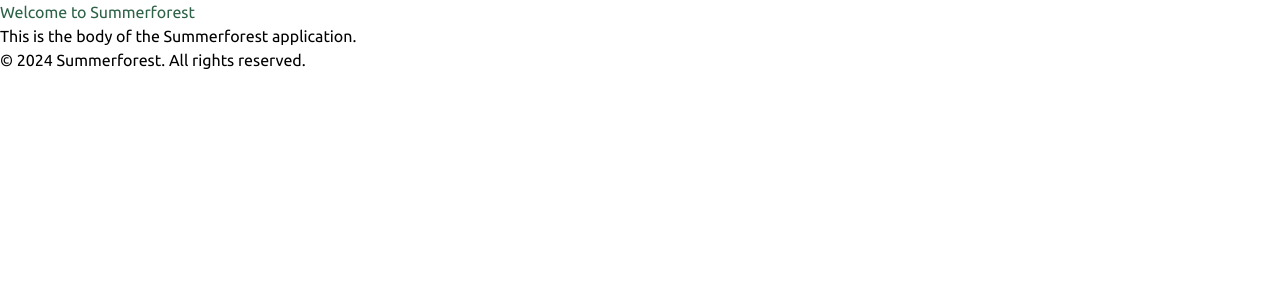
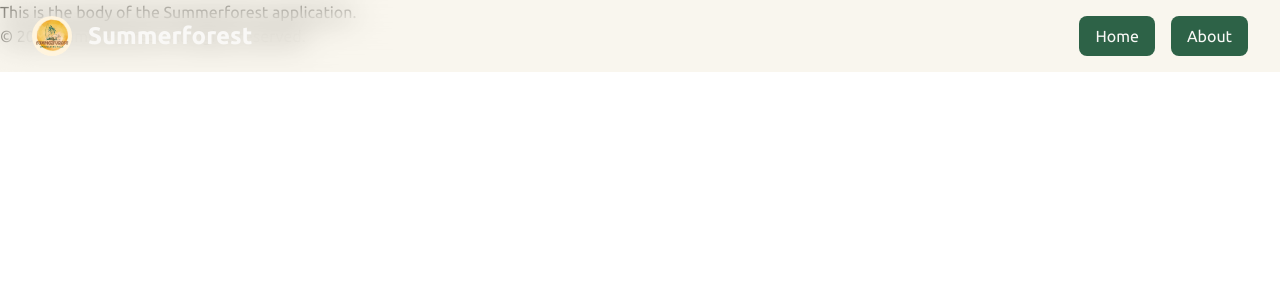
Before and after one commit to MosesJulian/summerforest, a Next.js app: page / in a window 1280 px wide. Shown: the top 300 px of the page. Built offline with nearby package versions, Linux system fonts and the light colour scheme.

Commit message:
feat: added a header (to be improved)

```diff
--- a/components/Header.tsx
+++ b/components/Header.tsx
@@ -1,8 +1,45 @@
+"use client";
+
+import Image from "next/image";
+import { useState } from "react";
+
 const Header = () => {
+    const [showImage, setShowImage] = useState(false);
+
     return (
-        <header>
-            <h1 className="text-primary">Welcome to Summerforest</h1>
-        </header>
+        <>
+            {showImage && (
+                <div
+                    className="absolute z-50 w-full h-full bg-black/40 backdrop-blur-lg flex flex-col items-center justify-center space-y-8"
+                    onClick={() => setShowImage(false)}
+                >
+                <Image
+                    src="/logo.jpeg"
+                    alt="Logo"
+                    width={500}
+                    height={500}
+                    className="rounded-full"
+                />
+                <span className="text-text-secondary text-xl">Tap anywhere to close</span>
+                </div>
+            )}
+            <nav className="w-full px-8 py-4 flex justify-between items-center fixed top-0 left-0 z-20 bg-background/30 backdrop-blur-lg">
+                <div className="flex items-center justify-around space-x-4">
+                    <Image
+                        src="/logo.jpeg"
+                        alt="Logo" width={40}
+                        height={40}
+                        className="inline-block rounded-full"
+                        onClick={() => setShowImage(true)}
+                    />
+                    <span className="font-bold text-text-secondary text-2xl">Summerforest</span>
+                </div>
+                <div className="space-x-4">
+                    <button className="bg-primary text-text-secondary p-2 px-4 rounded-lg hover:bg-secondary hover:scale-110 duration-300">Home</button>
+                    <button className="bg-primary text-text-secondary p-2 px-4 rounded-lg hover:bg-secondary hover:scale-110 duration-300">About</button>
+                </div>
+            </nav>
+        </>
     );
 }
 
```
Also changed, not shown: public/logo.jpeg (added).
